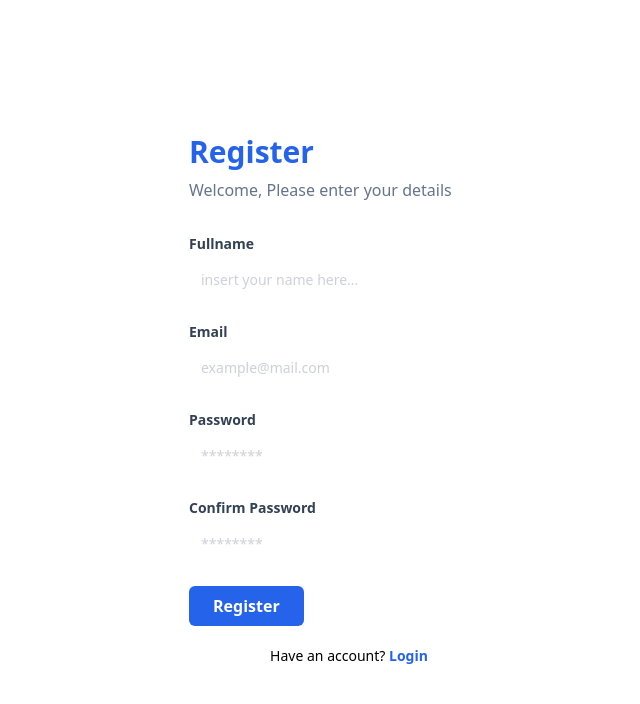
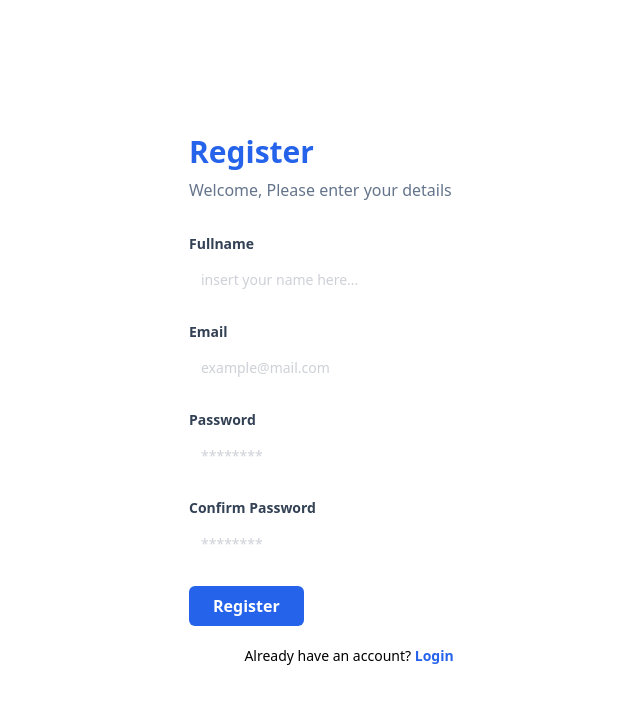
Before and after one commit to dedenwahyudi/React-JS---1, a React (Vite) app: page /register in a window 1280 px wide. Shown: the top 704 px of the page, without its empty margins (291-931 px from the left). Built offline with nearby package versions, Linux system fonts and the light colour scheme.

Commit message:
Conditional Rendering - Ternary Operator dan &&

```diff
--- a/src/components/Layouts/AuthLayouts.jsx
+++ b/src/components/Layouts/AuthLayouts.jsx
@@ -1,5 +1,7 @@
+import { Link } from "react-router-dom";
+
 const AuthLayout = (props) => {
-  const { children, title } = props;
+  const { children, title, type } = props;
   return (
     <div className="flex justify-center min-h-screen items-center">
       <div className="w-full max-w-xs">
@@ -8,6 +10,23 @@ const AuthLayout = (props) => {
           Welcome, Please enter your details
         </p>
         {children}
+
+        <p className="text-sm mt-5 text-center">
+          {type === "login"
+            ? "Dont't have an account? "
+            : "Already have an account? "}
+
+          {type === "login" && (
+            <Link to="/register" className="font-bold text-blue-600">
+              Register
+            </Link>
+          )}
+          {type === "register" && (
+            <Link to="/login" className="font-bold text-blue-600">
+              Login
+            </Link>
+          )}
+        </p>
       </div>
     </div>
   );
--- a/src/pages/login.jsx
+++ b/src/pages/login.jsx
@@ -1,17 +1,10 @@
 import AuthLayout from "../components/Layouts/AuthLayouts";
 import FormLogin from "../components/Fragments/FormLogin";
-import { Link } from "react-router-dom";
 
 const LoginPage = () => {
   return (
-    <AuthLayout title="Login">
+    <AuthLayout title="Login" type="login">
       <FormLogin />
-      <p className="text-sm mt-5 text-center">
-        Dont't have an account?{" "}
-        <Link to="/register" className="font-bold text-blue-600">
-          Register
-        </Link>
-      </p>
     </AuthLayout>
   );
 };
--- a/src/pages/register.jsx
+++ b/src/pages/register.jsx
@@ -1,17 +1,10 @@
 import AuthLayout from "../components/Layouts/AuthLayouts";
 import FormRegister from "../components/Fragments/FormRegister";
-import { Link } from "react-router-dom";
 
 const RegisterPage = () => {
   return (
-    <AuthLayout title="Register">
+    <AuthLayout title="Register" type="register">
       <FormRegister />
-      <p className="text-sm mt-5 text-center">
-        Have an account?{" "}
-        <Link to="/login" className="font-bold text-blue-600">
-          Login
-        </Link>
-      </p>
     </AuthLayout>
   );
 };
```
Also changed, not shown: vip-studio-react-js.txt.
